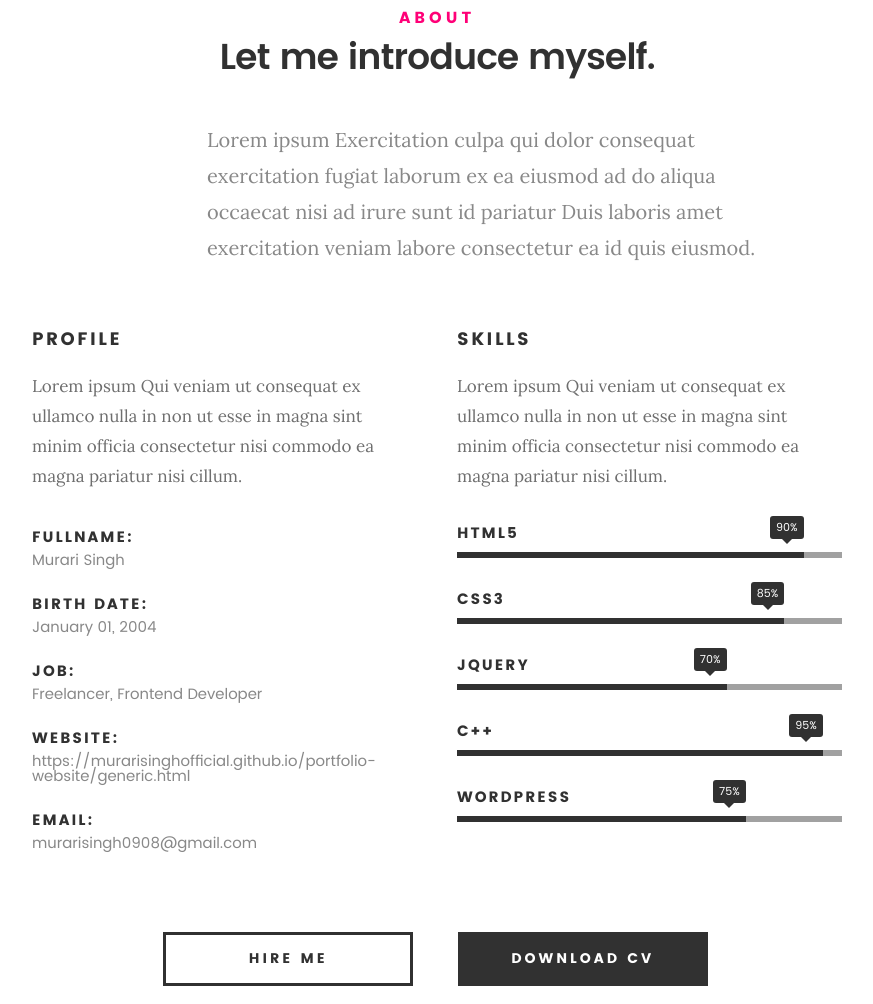
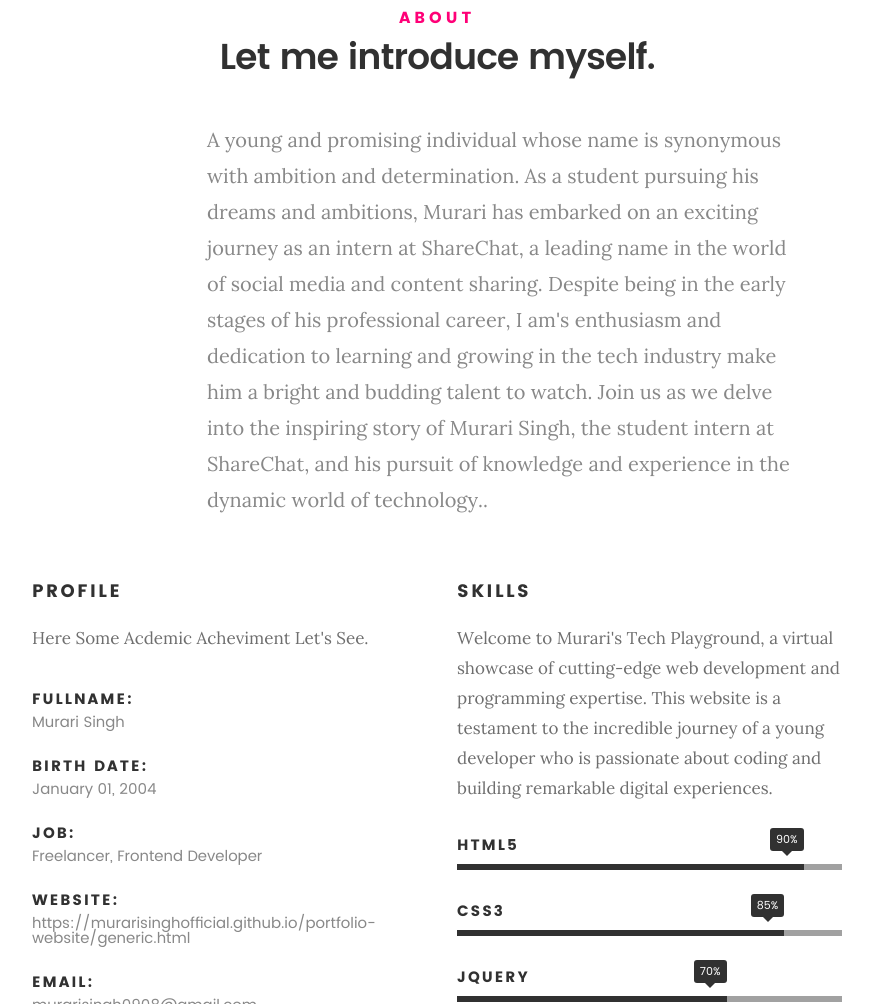
Before and after one commit to murarisinghofficial/Murari_, a plain HTML site: page index.html in a window 1280 px wide. Shown: the part 917-1921 px from the top of the page, without its empty margins (203-1076 px from the left). Drawn offline with Linux system fonts and the light colour scheme; files whose address does not match are found by name.

Commit message:
Update index.html

```diff
--- a/index.html
+++ b/index.html
@@ -113,7 +113,7 @@
 
    			<!--	<img src="" alt="">-->
 
-   				<p class="lead">Lorem ipsum Exercitation culpa qui dolor consequat exercitation fugiat laborum ex ea eiusmod ad do aliqua occaecat nisi ad irure sunt id pariatur Duis laboris amet exercitation veniam labore consectetur ea id quis eiusmod.</p>
+   				<p class="lead"> A young and promising individual whose name is synonymous with ambition and determination. As a student pursuing his dreams and ambitions, Murari has embarked on an exciting journey as an intern at ShareChat, a leading name in the world of social media and content sharing. Despite being in the early stages of his professional career, I am's enthusiasm and dedication to learning and growing in the tech industry make him a bright and budding talent to watch. Join us as we delve into the inspiring story of Murari Singh, the student intern at ShareChat, and his pursuit of knowledge and experience in the dynamic world of technology..</p>
    			</div>
 
    		</div>
@@ -124,7 +124,7 @@
    		<div class="col-six tab-full">
 
    			<h3>Profile</h3>
-   			<p>Lorem ipsum Qui veniam ut consequat ex ullamco nulla in non ut esse in magna sint minim officia consectetur nisi commodo ea magna pariatur nisi cillum.</p>
+   			<p>Here Some Acdemic Acheviment Let's See.</p>
 
    			<ul class="info-list">
    				<li>
@@ -155,7 +155,7 @@
    		<div class="col-six tab-full">
 
    			<h3>Skills</h3>
-   			<p>Lorem ipsum Qui veniam ut consequat ex ullamco nulla in non ut esse in magna sint minim officia consectetur nisi commodo ea magna pariatur nisi cillum.</p>
+   			<p>Welcome to Murari's Tech Playground, a virtual showcase of cutting-edge web development and programming expertise. This website is a testament to the incredible journey of a young developer who is passionate about coding and building remarkable digital experiences.</p>
 
 				<ul class="skill-bars">
 				   <li>
```
